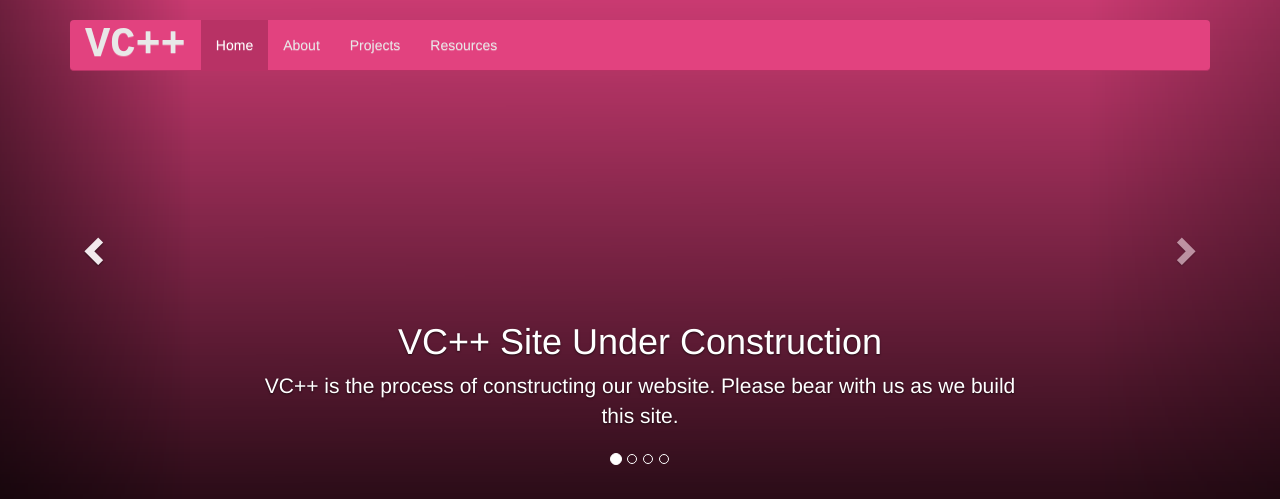
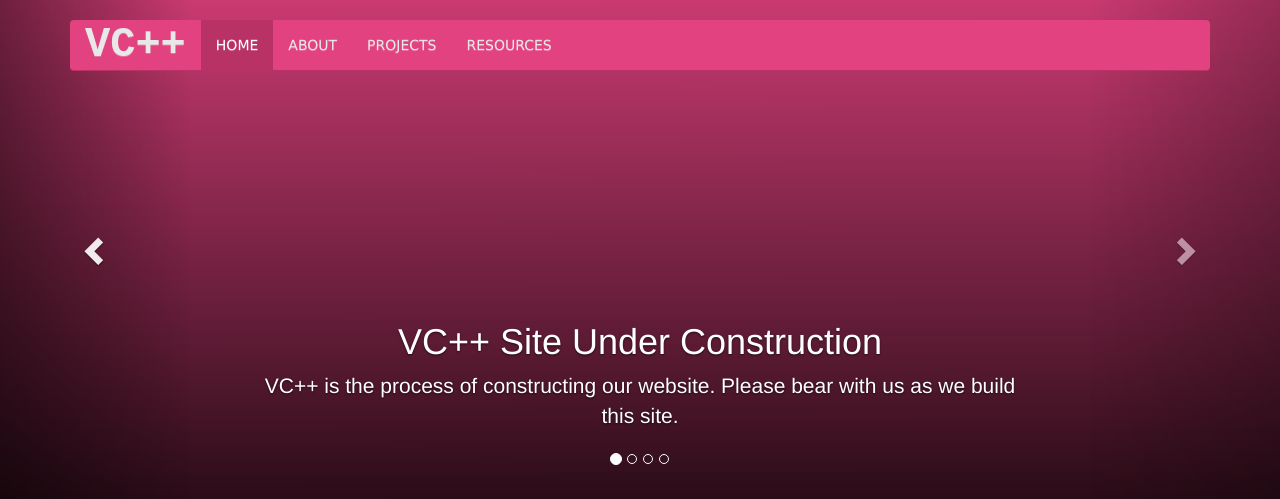
Before and after one commit to vcplusplus/vcplusplus.github.io, a PHP site: page / in a window 1280 px wide. Shown: the top 499 px of the page. Run offline with PHP 8.4, Linux system fonts and the light colour scheme; some libraries are stand-ins or nearby versions.

Commit message:
Changes nav font and case

```diff
--- a/css/vcplusplus.css
+++ b/css/vcplusplus.css
@@ -44,12 +44,14 @@ body {
 /* navbar-vc styling */
 
 .navbar-vc {
+  font-family: Verdana, Arial, sans-serif;
+  text-transform: uppercase;
   background-color: #e2427f;
   border-color: #b83265
 }
 .navbar-vc .navbar-brand {
   color: #E8E8E8;
-  font-family: "Courier New",Courier,monospace;
+  font-family: "Courier New", Courier, monospace;
   font-weight: bold;
   font-size: 3em
 }
```
